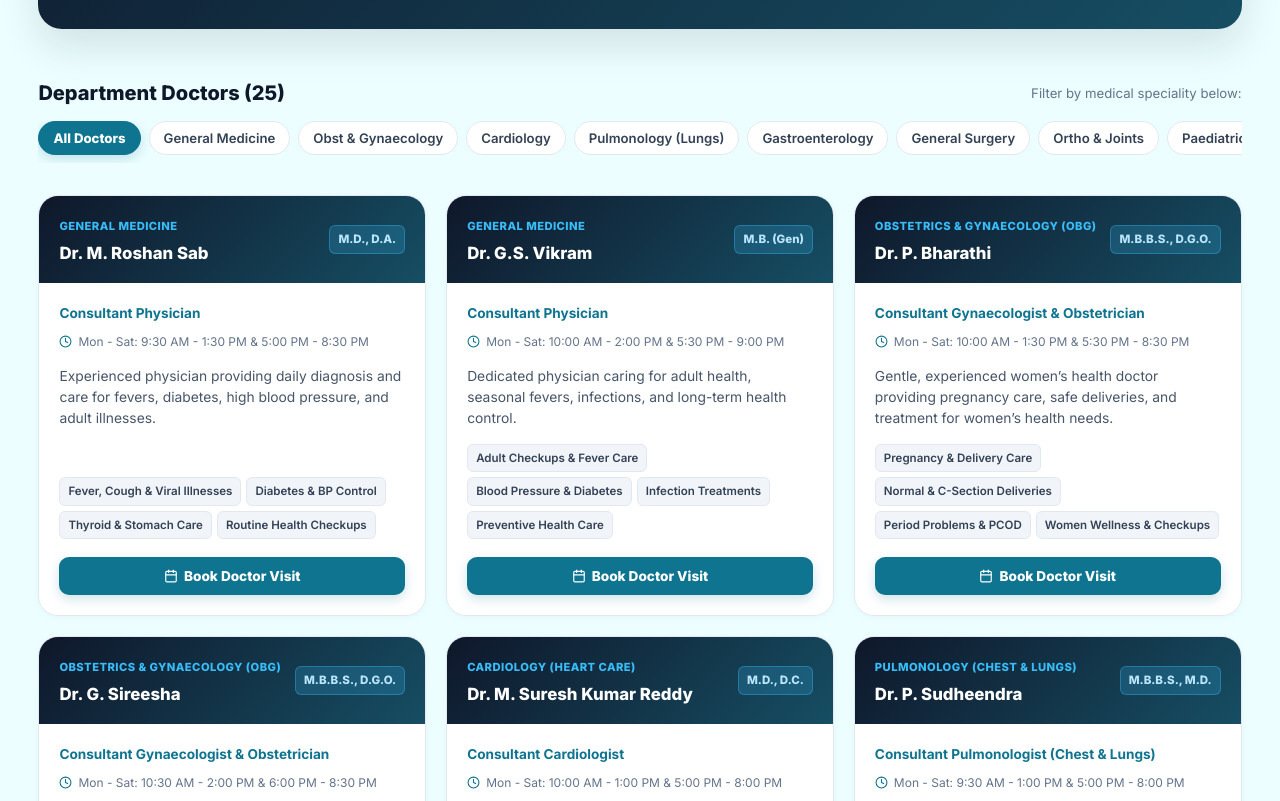
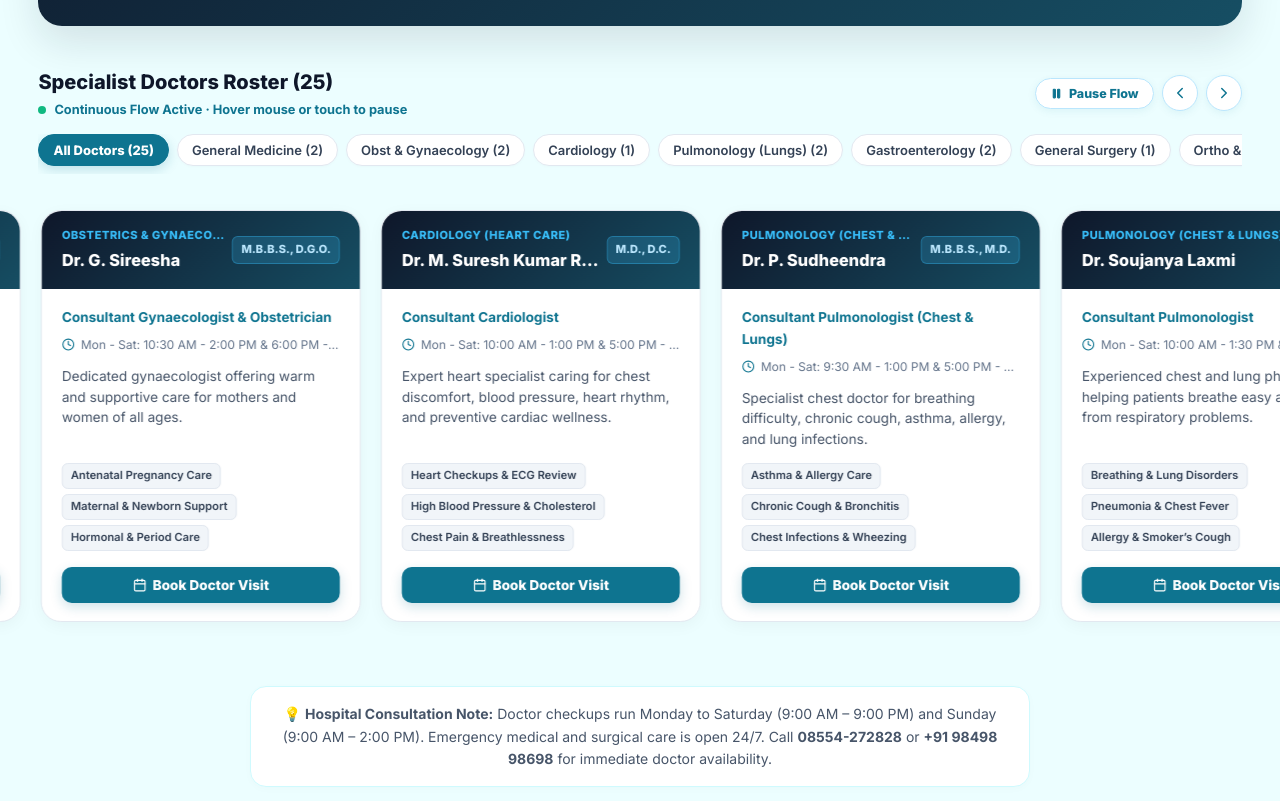
Before and after one commit to adradivya001/sreenivasa, a React (Vite) app: page / in a window 1280 px wide. Shown: the part 4039-4840 px from the top of the page. Built offline with nearby package versions, Linux system fonts and the light colour scheme.

Commit message:
feat: add smooth continuous moving marquee effect to doctor cards with pause on cursor hover

```diff
--- a/src/components/sections/Doctors.tsx
+++ b/src/components/sections/Doctors.tsx
@@ -1,8 +1,8 @@
-import { useState } from 'react';
-import { motion, AnimatePresence } from 'framer-motion';
+import { useState, useRef } from 'react';
+import { motion } from 'framer-motion';
 import {
-  ShieldCheck, Stethoscope, ArrowRight, UserCheck,
-  Clock, Calendar, Award, Building2, User, Filter, GraduationCap
+  ShieldCheck, Stethoscope, ArrowRight, Clock,
+  Calendar, Award, ChevronLeft, ChevronRight, Pause, Play
 } from 'lucide-react';
 import { doctors, Doctor } from '@/content/doctors';
 import { useInView, useReducedMotion } from '@/hooks';
@@ -15,8 +15,10 @@ function scrollTo(id: string) {
 
 export function Doctors() {
   const [selectedDept, setSelectedDept] = useState<string>('all');
+  const [isPausedByUser, setIsPausedByUser] = useState<boolean>(false);
   const [ref, inView] = useInView<HTMLElement>();
   const reducedMotion = useReducedMotion();
+  const scrollContainerRef = useRef<HTMLDivElement>(null);
 
   const leadershipDoctor = doctors.find((d) => d.isLeadership);
   const specialistDoctors = doctors.filter((d) => !d.isLeadership);
@@ -45,16 +47,30 @@ export function Doctors() {
     ? specialistDoctors
     : specialistDoctors.filter((d) => d.specialitySlug === selectedDept);
 
+  // Double the list for seamless infinite marquee loop when 3+ doctors
+  const displayDoctors = filteredDoctors.length >= 3
+    ? [...filteredDoctors, ...filteredDoctors]
+    : filteredDoctors;
+
+  const handleManualScroll = (direction: 'left' | 'right') => {
+    if (scrollContainerRef.current) {
+      const offset = direction === 'left' ? -360 : 360;
+      scrollContainerRef.current.scrollBy({ left: offset, behavior: 'smooth' });
+    }
+  };
+
   return (
     <section
       id="doctors"
       ref={ref}
-      className="section"
+      className="section doctors-section"
       aria-labelledby="doctors-heading"
       style={{
         padding: 'clamp(3.5rem, 6vw, 6rem) 0',
         background: '#ECFEFF',
         borderBottom: '1px solid #CFFAFE',
+        overflow: 'hidden',
+        position: 'relative',
       }}
     >
       <div className="container" style={{ maxWidth: 1340, margin: '0 auto', padding: '0 clamp(1rem, 3vw, 2.5rem)' }}>
@@ -64,13 +80,14 @@ export function Doctors() {
           initial={reducedMotion ? false : { opacity: 0, y: 20 }}
           animate={inView ? { opacity: 1, y: 0 } : {}}
           transition={{ duration: 0.55, ease: EASE }}
-          style={{ textAlign: 'center', marginBottom: 'clamp(2.5rem, 4vw, 3.5rem)' }}
+          style={{ textAlign: 'center', marginBottom: 'clamp(2rem, 4vw, 3rem)' }}
         >
           <div style={{
             display: 'inline-flex', alignItems: 'center', gap: '6px',
-            padding: '5px 14px', borderRadius: '100px', background: '#ECFEFF',
-            border: '1px solid #CFFAFE', color: '#0E7490', fontSize: '0.78rem',
-            fontWeight: 750, letterSpacing: '0.06em', textTransform: 'uppercase', marginBottom: '0.75rem'
+            padding: '5px 14px', borderRadius: '100px', background: '#FFFFFF',
+            border: '1px solid #BAE6FD', color: '#0E7490', fontSize: '0.78rem',
+            fontWeight: 750, letterSpacing: '0.06em', textTransform: 'uppercase', marginBottom: '0.75rem',
+            boxShadow: '0 2px 6px rgba(14, 116, 144, 0.06)'
           }}>
             <ShieldCheck size={14} color="#0E7490" /> 20+ SPECIALIST DOCTORS
           </div>
@@ -110,7 +127,7 @@ export function Doctors() {
               padding: 'clamp(1.75rem, 3.5vw, 2.5rem)',
               color: '#FFFFFF',
               boxShadow: '0 16px 40px rgba(15, 23, 42, 0.12)',
-              marginBottom: '3rem',
+              marginBottom: '2.5rem',
               position: 'relative',
               overflow: 'hidden',
             }}
@@ -122,7 +139,7 @@ export function Doctors() {
               alignItems: 'center',
             }}>
               {/* Left Column: Leadership Details */}
-              <div style={{ gridColumn: 'span 8' }}>
+              <div style={{ gridColumn: 'span 8' }} className="lead-doc-left">
                 <div style={{
                   display: 'inline-flex', alignItems: 'center', gap: '6px',
                   padding: '4px 12px', borderRadius: '100px', background: 'rgba(56, 189, 248, 0.15)',
@@ -183,7 +200,7 @@ export function Doctors() {
               </div>
 
               {/* Right Column: Verified Status & Profile Action */}
-              <div style={{ gridColumn: 'span 4', display: 'flex', flexDirection: 'column', gap: '14px' }}>
+              <div style={{ gridColumn: 'span 4', display: 'flex', flexDirection: 'column', gap: '14px' }} className="lead-doc-right">
                 <div style={{
                   background: 'rgba(255,255,255,0.08)',
                   backdropFilter: 'blur(10px)',
@@ -224,23 +241,98 @@ export function Doctors() {
           </motion.div>
         )}
 
-        {/* ── 2. DEPARTMENT FILTER PILLS ─────────── */}
-        <div style={{ marginBottom: '2rem' }}>
-          <div style={{ display: 'flex', alignItems: 'center', justifyContent: 'space-between', marginBottom: '12px', flexWrap: 'wrap', gap: '10px' }}>
-            <h3 style={{ fontSize: '1.25rem', fontWeight: 800, color: '#0F172A', margin: 0 }}>
-              Department Doctors ({filteredDoctors.length})
-            </h3>
-            <span style={{ fontSize: '0.825rem', color: '#64748B' }}>
-              Filter by medical speciality below:
-            </span>
+        {/* ── 2. DEPARTMENT FILTER PILLS & MOVING STATUS BAR ─────────── */}
+        <div style={{ marginBottom: '1.5rem' }}>
+          <div style={{
+            display: 'flex',
+            alignItems: 'center',
+            justifyContent: 'space-between',
+            marginBottom: '14px',
+            flexWrap: 'wrap',
+            gap: '12px',
+          }}>
+            <div>
+              <h3 style={{ fontSize: '1.25rem', fontWeight: 800, color: '#0F172A', margin: '0 0 2px 0' }}>
+                Specialist Doctors Roster ({filteredDoctors.length})
+              </h3>
+              <div style={{ display: 'flex', alignItems: 'center', gap: '8px', fontSize: '0.8rem', color: '#0E7490', fontWeight: 650 }}>
+                <span className="live-flow-dot" />
+                <span>Continuous Flow Active · <strong>Hover mouse or touch to pause</strong></span>
+              </div>
+            </div>
+
+            {/* Controls: Left / Right Scroll & Pause Toggle */}
+            <div style={{ display: 'flex', alignItems: 'center', gap: '8px' }}>
+              <button
+                onClick={() => setIsPausedByUser(!isPausedByUser)}
+                title={isPausedByUser ? 'Resume moving' : 'Pause moving'}
+                style={{
+                  display: 'inline-flex',
+                  alignItems: 'center',
+                  gap: '6px',
+                  padding: '7px 14px',
+                  borderRadius: '100px',
+                  background: isPausedByUser ? '#0E7490' : '#FFFFFF',
+                  color: isPausedByUser ? '#FFFFFF' : '#0E7490',
+                  border: '1px solid #BAE6FD',
+                  fontSize: '0.78rem',
+                  fontWeight: 750,
+                  cursor: 'pointer',
+                  boxShadow: '0 2px 8px rgba(14, 116, 144, 0.08)',
+                }}
+              >
+                {isPausedByUser ? <Play size={13} fill="currentColor" /> : <Pause size={13} fill="currentColor" />}
+                <span>{isPausedByUser ? 'Resume Flow' : 'Pause Flow'}</span>
+              </button>
+
+              <button
+                onClick={() => handleManualScroll('left')}
+                aria-label="Scroll left"
+                style={{
+                  width: '36px',
+                  height: '36px',
+                  borderRadius: '50%',
+                  background: '#FFFFFF',
+                  border: '1px solid #BAE6FD',
+                  color: '#0E7490',
+                  display: 'flex',
+                  alignItems: 'center',
+                  justifyContent: 'center',
+                  cursor: 'pointer',
+                  boxShadow: '0 2px 8px rgba(14, 116, 144, 0.08)',
+                }}
+              >
+                <ChevronLeft size={18} />
+              </button>
+              <button
+                onClick={() => handleManualScroll('right')}
+                aria-label="Scroll right"
+                style={{
+                  width: '36px',
+                  height: '36px',
+                  borderRadius: '50%',
+                  background: '#FFFFFF',
+                  border: '1px solid #BAE6FD',
+                  color: '#0E7490',
+                  display: 'flex',
+                  alignItems: 'center',
+                  justifyContent: 'center',
+                  cursor: 'pointer',
+                  boxShadow: '0 2px 8px rgba(14, 116, 144, 0.08)',
+                }}
+              >
+                <ChevronRight size={18} />
+              </button>
+            </div>
           </div>
 
+          {/* Filter Pills */}
           <div style={{
             display: 'flex',
             gap: '8px',
             overflowX: 'auto',
             paddingBottom: '8px',
-            scrollbarWidth: 'thin',
+            scrollbarWidth: 'none',
           }}>
             {departments.map((dept) => {
               const active = selectedDept === dept.id;
@@ -249,51 +341,39 @@ export function Doctors() {
                   key={dept.id}
                   onClick={() => setSelectedDept(dept.id)}
                   style={{
-                    padding: '8px 14px',
+                    padding: '7px 14px',
                     borderRadius: '100px',
-                    fontSize: '0.825rem',
+                    fontSize: '0.8125rem',
                     fontWeight: active ? 750 : 600,
                     color: active ? '#FFFFFF' : '#334155',
                     background: active ? '#0E7490' : '#FFFFFF',
                     border: active ? '1px solid #0E7490' : '1px solid #E2E8F0',
                     cursor: 'pointer',
                     whiteSpace: 'nowrap',
-                    boxShadow: active ? '0 4px 12px rgba(14, 116, 144, 0.2)' : 'none',
+                    boxShadow: active ? '0 4px 12px rgba(14, 116, 144, 0.2)' : '0 1px 3px rgba(0,0,0,0.02)',
                     transition: 'all 160ms ease',
                   }}
                 >
-                  {dept.label}
+                  {dept.label} ({dept.count})
                 </button>
               );
             })}
           </div>
         </div>
 
-        {/* ── 3. DOCTORS GRID ─────────── */}
-        <div style={{
-          display: 'grid',
-          gridTemplateColumns: 'repeat(auto-fill, minmax(310px, 1fr))',
-          gap: '20px',
-          marginBottom: '3rem',
-        }}>
-          {filteredDoctors.map((doctor: Doctor, i: number) => {
+      </div>
+
+      {/* ── 3. CONTINUOUS MOVING MARQUEE STRIP (PAUSES ON CURSOR HOVER) ─────────── */}
+      <div
+        className={`doctor-marquee-wrapper ${isPausedByUser ? 'force-paused' : ''}`}
+        ref={scrollContainerRef}
+      >
+        <div className="doctor-marquee-track">
+          {displayDoctors.map((doctor: Doctor, i: number) => {
             return (
-              <motion.div
-                key={doctor.slug}
-                initial={reducedMotion ? false : { opacity: 0, y: 20 }}
-                animate={inView ? { opacity: 1, y: 0 } : {}}
-                transition={{ duration: 0.45, delay: Math.min(i * 0.04, 0.4), ease: EASE }}
-                whileHover={reducedMotion ? {} : { y: -4, boxShadow: '0 14px 32px rgba(14, 116, 144, 0.1)' }}
-                style={{
-                  background: '#FFFFFF',
-                  borderRadius: '20px',
-                  border: '1px solid #E2E8F0',
-                  boxShadow: '0 2px 8px rgba(0,0,0,0.03)',
-                  overflow: 'hidden',
-                  display: 'flex',
-                  flexDirection: 'column',
-                  transition: 'all 240ms ease',
-                }}
+              <div
+                key={`${doctor.slug}-${i}`}
+                className="doctor-card-item"
               >
                 {/* Header Strip with Speciality & Qualification Badge */}
                 <div style={{
@@ -303,24 +383,38 @@ export function Doctors() {
                   display: 'flex',
                   alignItems: 'center',
                   justifyContent: 'space-between',
+                  borderTopLeftRadius: '20px',
+                  borderTopRightRadius: '20px',
                 }}>
-                  <div>
+                  <div style={{ minWidth: 0, paddingRight: '6px' }}>
                     <span style={{
                       fontSize: '0.7rem',
                       fontWeight: 750,
                       textTransform: 'uppercase',
                       letterSpacing: '0.04em',
                       color: '#38BDF8',
+                      display: 'block',
+                      whiteSpace: 'nowrap',
+                      overflow: 'hidden',
+                      textOverflow: 'ellipsis',
                     }}>
                       {doctor.speciality}
                     </span>
-                    <div style={{ fontSize: '1.05rem', fontWeight: 800, color: '#FFFFFF', marginTop: '2px' }}>
+                    <div style={{
+                      fontSize: '1.025rem',
+                      fontWeight: 800,
+                      color: '#FFFFFF',
+                      marginTop: '2px',
+                      whiteSpace: 'nowrap',
+                      overflow: 'hidden',
+                      textOverflow: 'ellipsis',
+                    }}>
                       {doctor.name}
                     </div>
                   </div>
                   {doctor.qualifications && (
                     <span style={{
-                      fontSize: '0.72rem',
+                      fontSize: '0.7rem',
                       fontWeight: 800,
                       padding: '4px 8px',
                       borderRadius: '6px',
@@ -328,6 +422,7 @@ export function Doctors() {
                       border: '1px solid rgba(56, 189, 248, 0.35)',
                       color: '#BAE6FD',
                       whiteSpace: 'nowrap',
+                      flexShrink: 0,
                     }}>
                       {doctor.qualifications}
                     </span>
@@ -335,38 +430,39 @@ export function Doctors() {
                 </div>
 
                 {/* Body Content */}
-                <div style={{ padding: '20px', flex: 1, display: 'flex', flexDirection: 'column' }}>
-                  <div style={{ fontSize: '0.85rem', fontWeight: 700, color: '#0E7490', marginBottom: '8px' }}>
+                <div style={{ padding: '18px 20px', flex: 1, display: 'flex', flexDirection: 'column' }}>
+                  <div style={{ fontSize: '0.85rem', fontWeight: 700, color: '#0E7490', marginBottom: '6px' }}>
                     {doctor.designation}
                   </div>
 
                   {doctor.opdTimings && (
                     <div style={{
                       display: 'flex', alignItems: 'center', gap: '6px',
-                      fontSize: '0.75rem', color: '#64748B', marginBottom: '14px',
+                      fontSize: '0.75rem', color: '#64748B', marginBottom: '12px',
                     }}>
-                      <Clock size={13} color="#0E7490" />
-                      <span>{doctor.opdTimings}</span>
+                      <Clock size={13} color="#0E7490" style={{ flexShrink: 0 }} />
+                      <span style={{ whiteSpace: 'nowrap', overflow: 'hidden', textOverflow: 'ellipsis' }}>{doctor.opdTimings}</span>
                     </div>
                   )}
 
                   <p style={{
-                    fontSize: '0.865rem',
+                    fontSize: '0.85rem',
                     color: '#475569',
-                    lineHeight: 1.55,
+                    lineHeight: 1.5,
                     marginBottom: '14px',
                   }}>
                     {doctor.bio}
                   </p>
 
                   {/* Focus Areas */}
-                  <div style={{ display: 'flex', flexWrap: 'wrap', gap: '5px', marginBottom: '18px', marginTop: 'auto' }}>
-                    {doctor.focusAreas.map((area: string) => (
+                  <div style={{ display: 'flex', flexWrap: 'wrap', gap: '5px', marginBottom: '16px', marginTop: 'auto' }}>
+                    {doctor.focusAreas.slice(0, 3).map((area: string) => (
                       <span key={area} style={{
-                        padding: '4px 8px', borderRadius: '6px',
-                        fontSize: '0.72rem', fontWeight: 600,
+                        padding: '3px 8px', borderRadius: '6px',
+                        fontSize: '0.7rem', fontWeight: 600,
                         background: '#F1F5F9', color: '#334155',
                         border: '1px solid #E2E8F0',
+                        whiteSpace: 'nowrap',
                       }}>
                         {area}
                       </span>
@@ -378,7 +474,7 @@ export function Doctors() {
                     onClick={() => scrollTo('appointment')}
                     style={{
                       width: '100%',
-                      padding: '11px',
+                      padding: '10px',
                       borderRadius: '10px',
                       background: '#0E7490',
                       color: '#FFFFFF',
@@ -396,16 +492,18 @@ export function Doctors() {
                     <Calendar size={14} /> Book Doctor Visit
                   </button>
                 </div>
-              </motion.div>
+              </div>
             );
           })}
         </div>
+      </div>
 
-        {/* Note on Doctor Roster */}
+      {/* Note on Doctor Roster */}
+      <div className="container" style={{ maxWidth: 1340, margin: '2.5rem auto 0', padding: '0 clamp(1rem, 3vw, 2.5rem)' }}>
         <div style={{
           textAlign: 'center',
           padding: '16px 20px',
-          borderRadius: '14px',
+          borderRadius: '16px',
           background: '#FFFFFF',
           border: '1px solid #CFFAFE',
           maxWidth: '780px',
@@ -416,8 +514,94 @@ export function Doctors() {
         }}>
           💡 <strong>Hospital Consultation Note:</strong> Doctor checkups run Monday to Saturday (9:00 AM – 9:00 PM) and Sunday (9:00 AM – 2:00 PM). Emergency medical and surgical care is open 24/7. Call <strong>08554-272828</strong> or <strong>+91 98498 98698</strong> for immediate doctor availability.
         </div>
+      </div>
 
-      </div>
+      {/* ── CSS STYLING FOR SMOOTH MOVING FLOW & PAUSE ON HOVER ── */}
+      <style>{`
+        .doctor-marquee-wrapper {
+          width: 100%;
+          overflow-x: auto;
+          overflow-y: hidden;
+          padding: 12px 0 24px 0;
+          cursor: grab;
+          scrollbar-width: none;
+          -ms-overflow-style: none;
+        }
+        .doctor-marquee-wrapper::-webkit-scrollbar {
+          display: none;
+        }
+        .doctor-marquee-track {
+          display: flex;
+          gap: 20px;
+          width: max-content;
+          animation: moveDoctors 60s linear infinite;
+          will-change: transform;
+        }
+
+        /* PAUSE MOVING EFFECT WHEN CURSOR IS PLACED / HOVERED */
+        .doctor-marquee-wrapper:hover .doctor-marquee-track {
+          animation-play-state: paused !important;
+        }
+
+        .doctor-marquee-wrapper.force-paused .doctor-marquee-track {
+          animation-play-state: paused !important;
+        }
+
+        @keyframes moveDoctors {
+          0% {
+            transform: translateX(0);
+          }
+          100% {
+            transform: translateX(-50%);
+          }
+        }
+
+        .doctor-card-item {
+          width: 320px;
+          flex-shrink: 0;
+          background: #FFFFFF;
+          border-radius: 20px;
+          border: 1px solid #E2E8F0;
+          box-shadow: 0 4px 16px rgba(0,0,0,0.04);
+          display: flex;
+          flex-direction: column;
+          transition: transform 240ms ease, box-shadow 240ms ease, border-color 240ms ease;
+        }
+
+        .doctor-card-item:hover {
+          transform: translateY(-6px);
+          box-shadow: 0 16px 36px rgba(14, 116, 144, 0.14);
+          border-color: #0E7490;
+        }
+
+        .live-flow-dot {
+          width: 8px;
+          height: 8px;
+          border-radius: 50%;
+          background: #10B981;
+          display: inline-block;
+          box-shadow: 0 0 0 0 rgba(16, 185, 129, 0.7);
+          animation: pulseGreen 1.8s infinite cubic-bezier(0.66, 0, 0, 1);
+        }
+
+        @keyframes pulseGreen {
+          0% {
+            box-shadow: 0 0 0 0 rgba(16, 185, 129, 0.7);
+          }
+          70% {
+            box-shadow: 0 0 0 8px rgba(16, 185, 129, 0);
+          }
+          100% {
+            box-shadow: 0 0 0 0 rgba(16, 185, 129, 0);
+          }
+        }
+
+        @media (max-width: 992px) {
+          .lead-doc-left { grid-column: span 12 !important; }
+          .lead-doc-right { grid-column: span 12 !important; margin-top: 1rem; }
+          .doctor-card-item { width: 295px; }
+        }
+      `}</style>
     </section>
   );
 }
```
